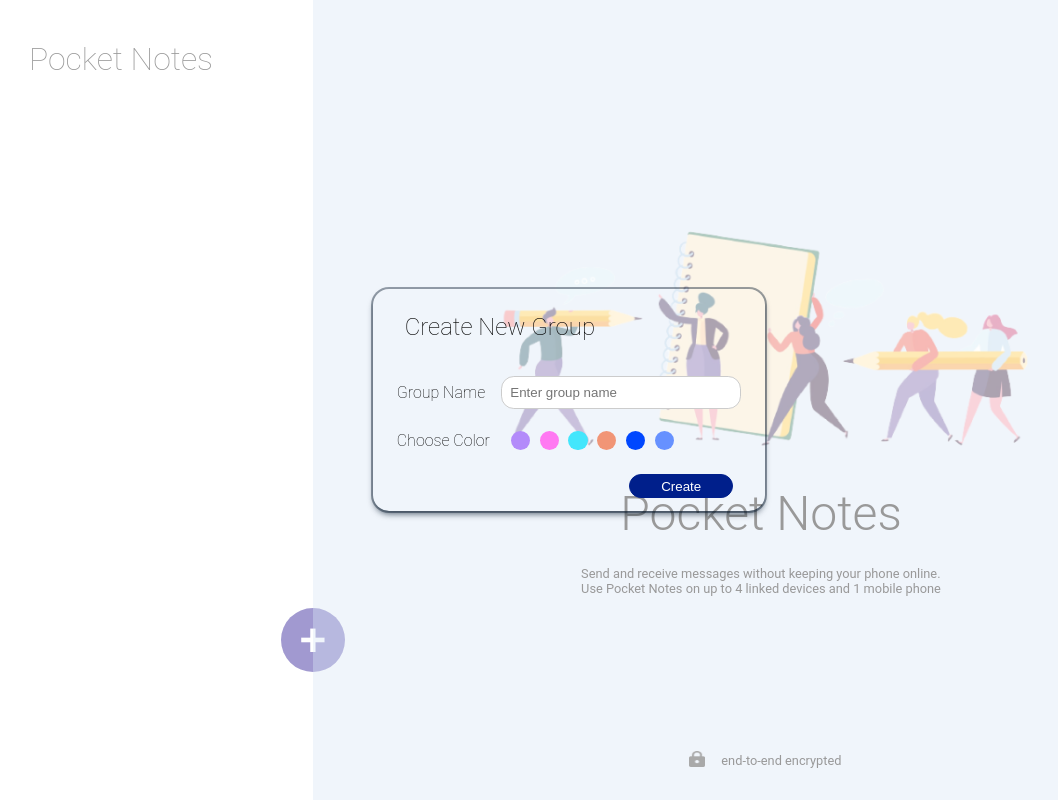
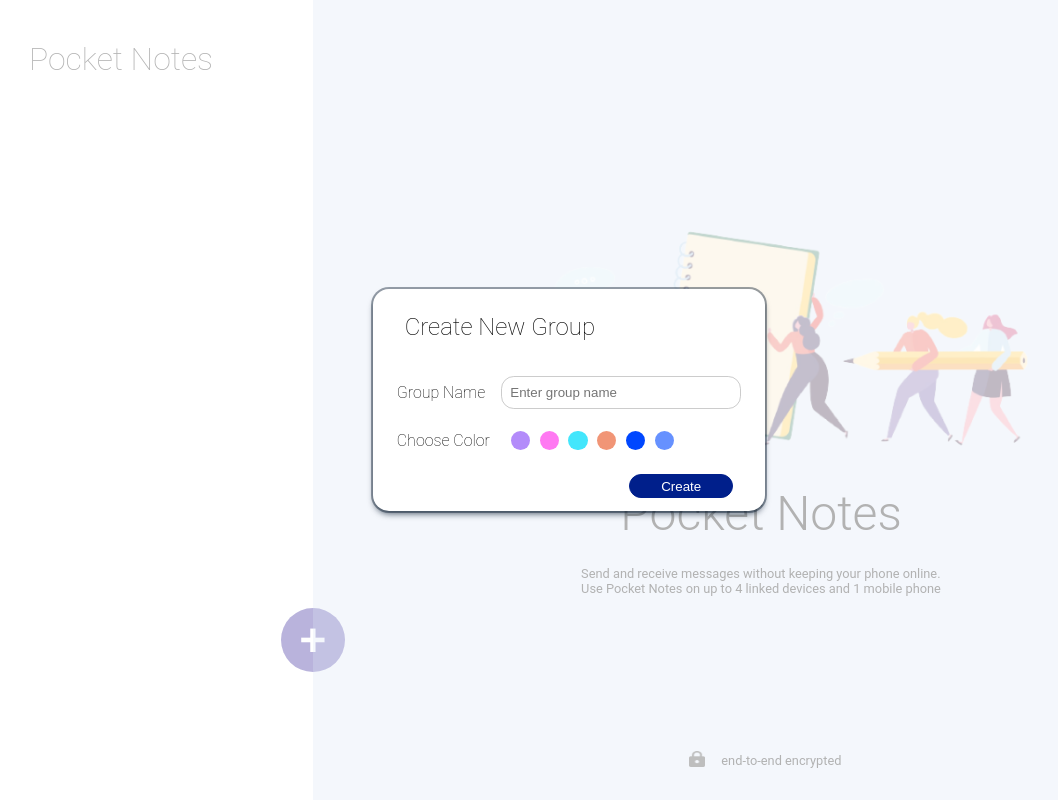
Before and after one commit to skshm-verma/Pocket-Notes-Application, a React (Vite) app: page / in a window 1280 px wide. Both pictures are taken after a click on the element 384 px from the left and 640 px from the top of the page. Shown: the whole page, without its empty margins (71-1129 px from the left). Built offline with nearby package versions, Linux system fonts and the light colour scheme.

Commit message:
added some chnages

```diff
--- a/src/components/addNewNote/NewNote.css
+++ b/src/components/addNewNote/NewNote.css
@@ -10,6 +10,7 @@
 }
 
 .new-div-style {
+    opacity: 1;
     display: flex;
     flex-direction: column;
     justify-content: center;
@@ -17,6 +18,7 @@
     height: max-content;
     width: max-content;
     border-radius: 1rem;
+    background-color: #fff;
     box-shadow: rgba(6, 24, 44, 0.4) 0px 0px 0px 2px, rgba(6, 24, 44, 0.65) 0px 4px 6px -1px, rgba(255, 255, 255, 0.08) 0px 1px 0px inset;
 }
 
--- a/src/components/notesGenerator/Home.jsx
+++ b/src/components/notesGenerator/Home.jsx
@@ -19,7 +19,7 @@ const Home = () => {
 
   const handleAddComponent = () => {
     setShowNewNote(true)
-    setNewOpacity(0.4)
+    setNewOpacity(0.3)
   }
 
   const handleNoteDetails = (group) => {
```
